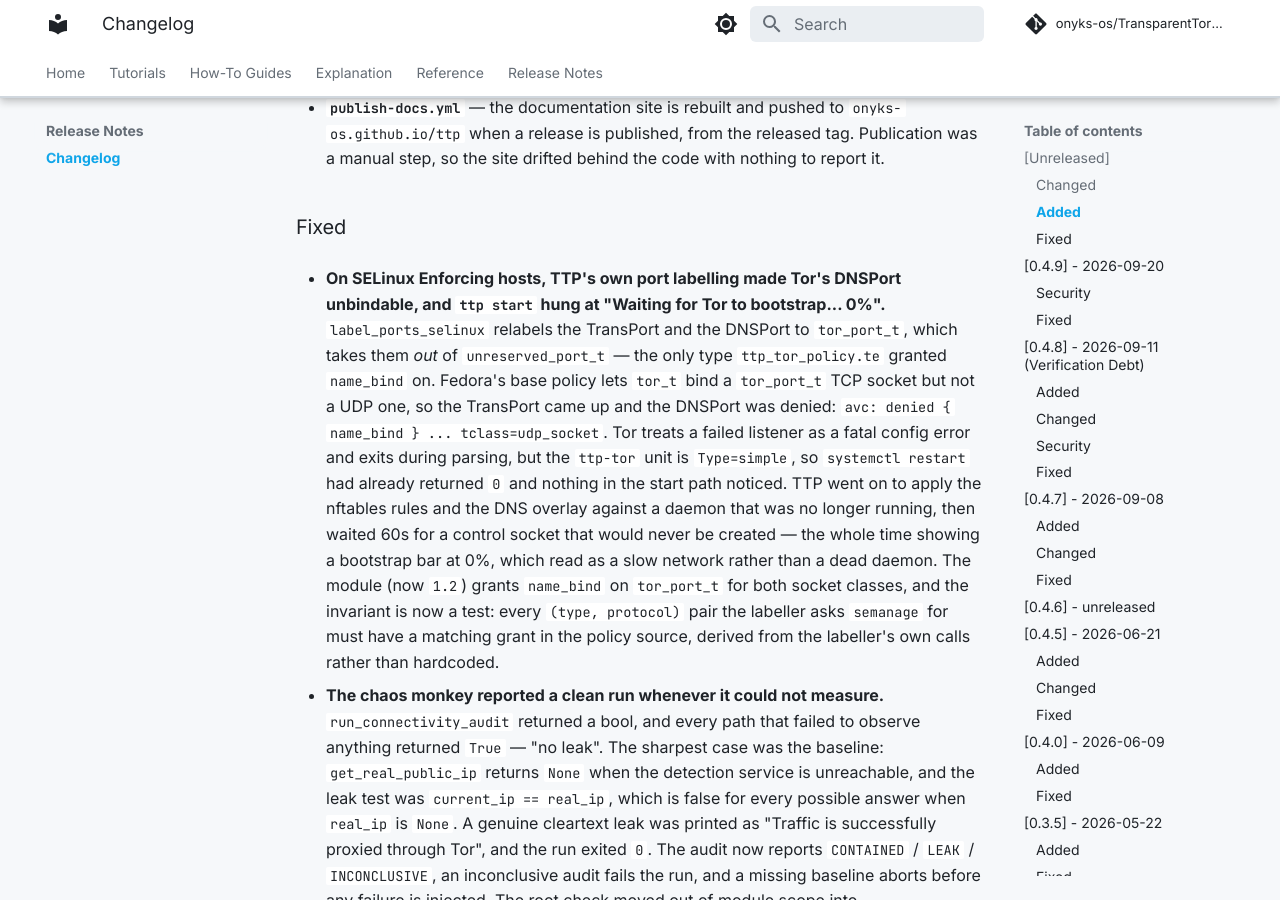
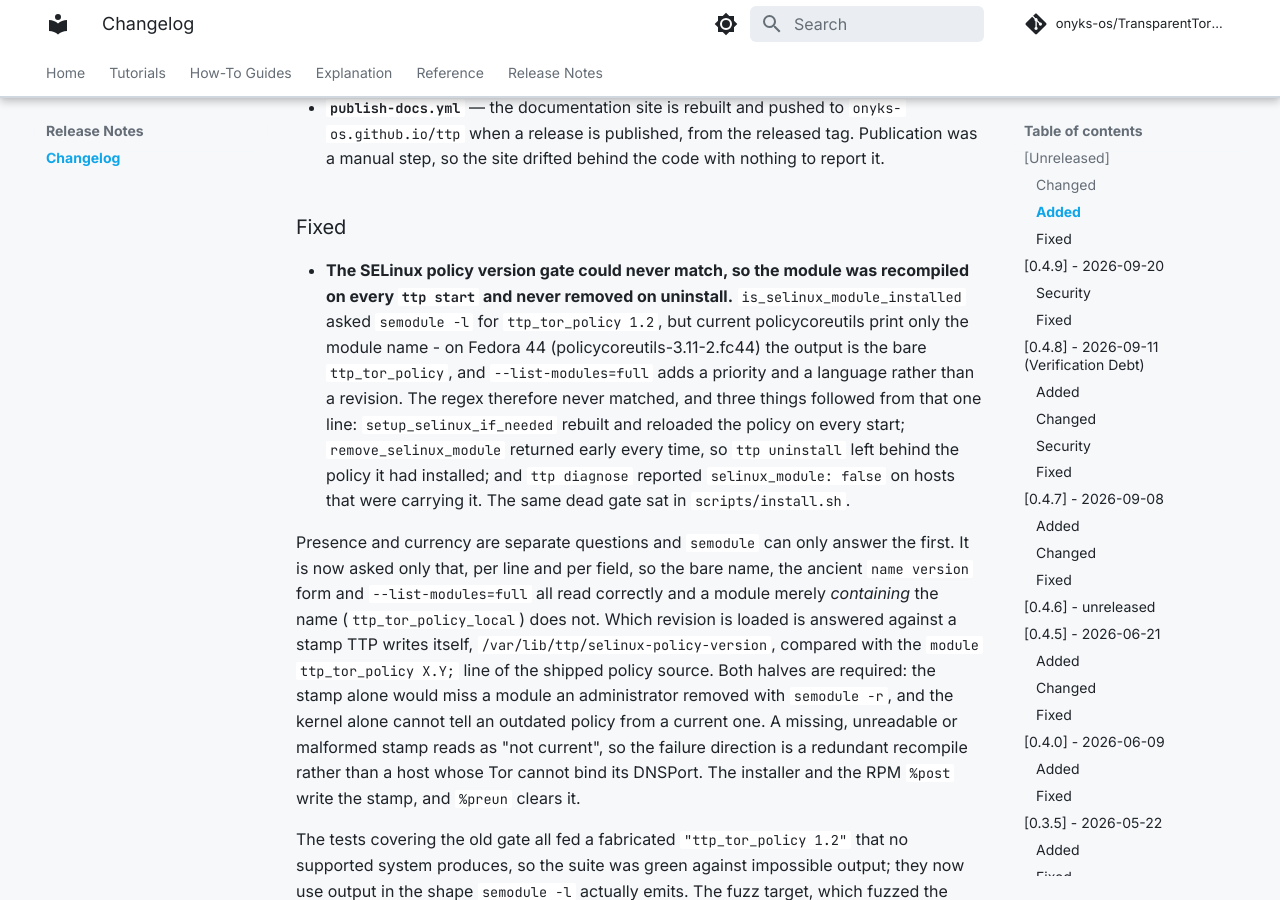
Before and after one commit to onyks-os/TransparentTorProxy, an MkDocs documentation site: the page built from docs/web/release-notes/changelog.md, in a window 1280 px wide and 900 px high, scrolled down 2904 px. Built offline with MkDocs 1.6.1 and Material for MkDocs 9.7.7, drawn with Linux system fonts in a browser that asks for light colours; comment, search, counter and statistics services are not loaded; some of the changed text lies outside the part shown.

```diff
--- a/docs/web/release-notes/changelog.md
+++ b/docs/web/release-notes/changelog.md
@@ -133,6 +133,39 @@ and this project adheres to [Semantic Versioning](https://semver.org/spec/v2.0.0
   nothing to report it.
 
 ### Fixed
+
+- **The SELinux policy version gate could never match, so the module was
+  recompiled on every `ttp start` and never removed on uninstall.**
+  `is_selinux_module_installed` asked `semodule -l` for
+  `ttp_tor_policy 1.2`, but current policycoreutils print only the module
+  name - on Fedora 44 (policycoreutils-3.11-2.fc44) the output is the bare
+  `ttp_tor_policy`, and `--list-modules=full` adds a priority and a language
+  rather than a revision. The regex therefore never matched, and three things
+  followed from that one line: `setup_selinux_if_needed` rebuilt and reloaded
+  the policy on every start; `remove_selinux_module` returned early every
+  time, so `ttp uninstall` left behind the policy it had installed; and
+  `ttp diagnose` reported `selinux_module: false` on hosts that were carrying
+  it. The same dead gate sat in `scripts/install.sh`.
+
+  Presence and currency are separate questions and `semodule` can only answer
+  the first. It is now asked only that, per line and per field, so the bare
+  name, the ancient `name version` form and `--list-modules=full` all read
+  correctly and a module merely *containing* the name (`ttp_tor_policy_local`)
+  does not. Which revision is loaded is answered against a stamp TTP writes
+  itself, `/var/lib/ttp/selinux-policy-version`, compared with the
+  `module ttp_tor_policy X.Y;` line of the shipped policy source. Both halves
+  are required: the stamp alone would miss a module an administrator removed
+  with `semodule -r`, and the kernel alone cannot tell an outdated policy from
+  a current one. A missing, unreadable or malformed stamp reads as "not
+  current", so the failure direction is a redundant recompile rather than a
+  host whose Tor cannot bind its DNSPort. The installer and the RPM `%post`
+  write the stamp, and `%preun` clears it.
+
+  The tests covering the old gate all fed a fabricated `"ttp_tor_policy  1.2"`
+  that no supported system produces, so the suite was green against impossible
+  output; they now use output in the shape `semodule -l` actually emits. The
+  fuzz target, which fuzzed the dead regex, now fuzzes the parser that reads
+  the revision out of the `.te`.
 
 - **On SELinux Enforcing hosts, TTP's own port labelling made Tor's DNSPort
   unbindable, and `ttp start` hung at "Waiting for Tor to bootstrap... 0%".**
```
Also changed, not shown: CHANGELOG.md (+33 -0 lines), docs/architecture.md (+2 -1 lines), docs/security-assessment.md (+1 -0 lines).
